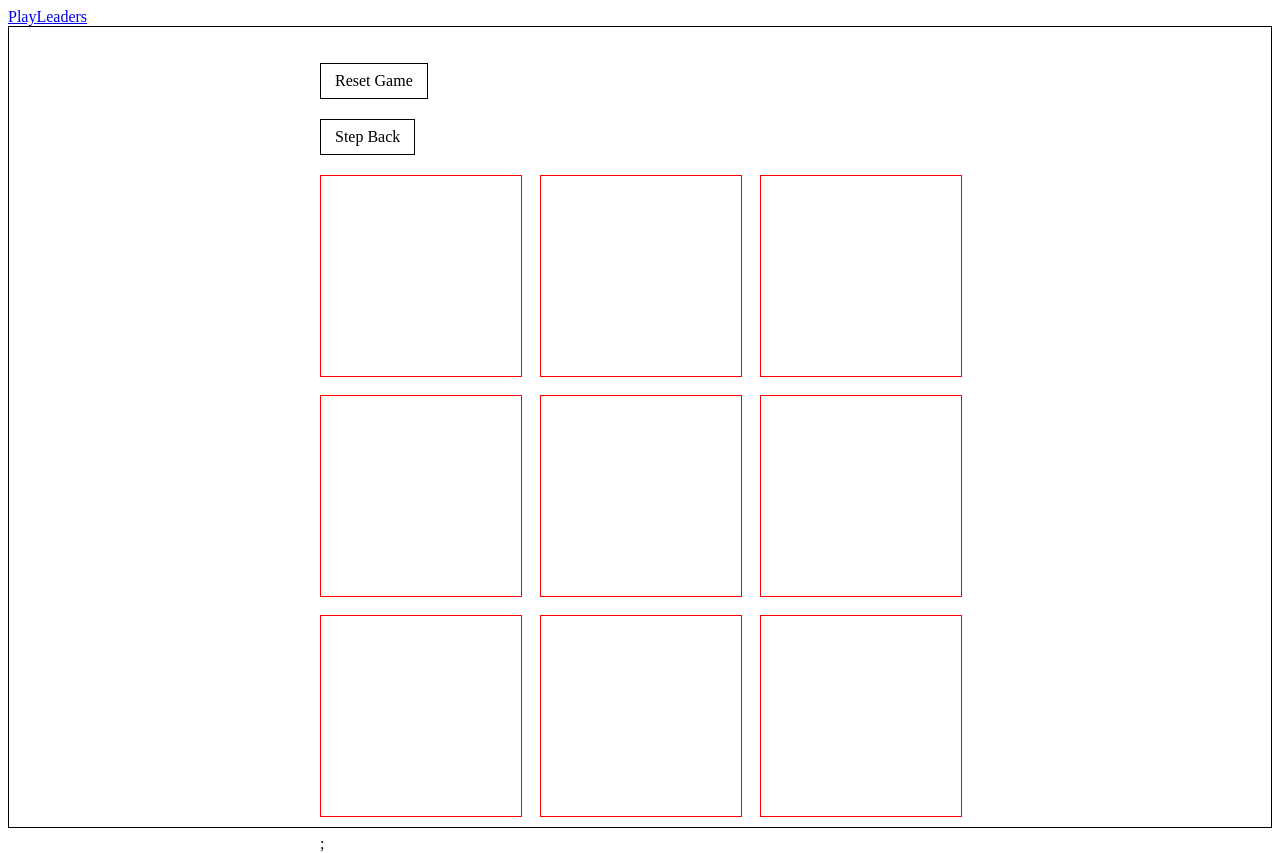
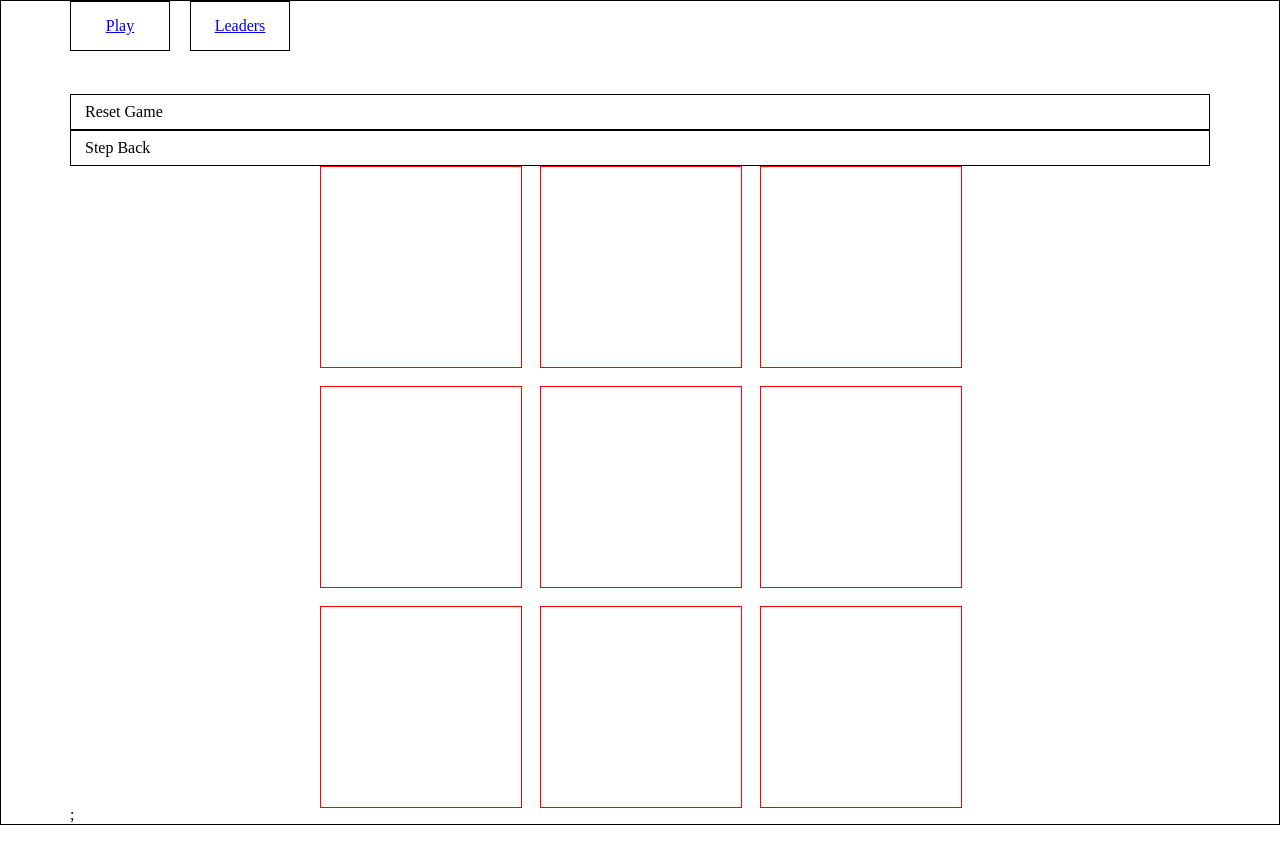
Before and after one commit to fayzzzm/game.js, a React app: page / in a window 1280 px wide. After the commit the page ends 825 px from the top, so only its background shows below. Built offline with nearby package versions, Linux system fonts and the light colour scheme.

Commit message:
Fixed header style

```diff
--- a/src/components/Header/index.tsx
+++ b/src/components/Header/index.tsx
@@ -1,11 +1,19 @@
 import * as React from 'react';
 import { Link } from 'react-router-dom';
 
+import './styles.scss';
+
 export const Header: React.FC = () => {
     return (
-        <header>
-            <Link to="/">Play</Link>
-            <Link to="/leaders">Leaders</Link>
-        </header>
+        <div className="wrapper">
+            <header>
+                <Link className="link" to="/">
+                    Play
+                </Link>
+                <Link className="link" to="/leaders">
+                    Leaders
+                </Link>
+            </header>
+        </div>
     );
 };
--- a/src/components/Header/styles.scss
+++ b/src/components/Header/styles.scss
@@ -0,0 +1,12 @@
+header {
+    height: 50px;
+    display: grid;
+    grid-template-columns: repeat(auto-fill, 100px);
+    grid-column-gap: 20px;
+
+    & > .link {
+        display: grid;
+        place-content: center;
+        border: 1px solid #000;
+    }
+}
--- a/src/index.tsx
+++ b/src/index.tsx
@@ -1,8 +1,10 @@
 import * as React from 'react';
+import * as models from 'client/models';
 import { render } from 'react-dom';
 import { RouteApp } from 'client/router';
-import * as models from 'client/models';
 import { Provider } from 'mobx-react';
+
+import 'client/styles.scss';
 
 render(
     <Provider {...models}>
--- a/src/router.tsx
+++ b/src/router.tsx
@@ -8,7 +8,11 @@ import { HashRouter as Router, Route, Switch } from 'react-router-dom';
 
 export const RouteApp: React.FC = () => {
     useEffect(() => {
-        localStorage.setItem('leaders', '[]');
+        const leaders = localStorage.getItem('leaders');
+
+        if (!leaders) {
+            localStorage.setItem('leaders', '[]');
+        }
     }, []);
 
     return (
--- a/src/scenes/App/App.ts
+++ b/src/scenes/App/App.ts
@@ -4,7 +4,7 @@ import { observer, inject } from 'mobx-react';
 import { AppView } from './AppView';
 import { gameDataModel } from 'client/models';
 
-export const App: React.FC<any> = inject('gameDataModel')(
+export const App: React.FC = inject('gameDataModel')(
     observer((props) => {
         const {
             field,
--- a/src/scenes/App/style.scss
+++ b/src/scenes/App/style.scss
@@ -1,12 +1,3 @@
-.wrapper {
-    height: 100vh;
-    display: grid;
-    place-content: center;
-    justify-items: start;
-    grid-gap: 20px;
-    border: 1px solid #000;
-}
-
 .container {
     position: relative;
     display: grid;
--- a/src/scenes/List/ListView.tsx
+++ b/src/scenes/List/ListView.tsx
@@ -1,5 +1,6 @@
 /* eslint-disable react/prop-types */
 import * as React from 'react';
+import './styles.scss';
 
 interface IListView {
     list: string[];
@@ -8,9 +9,13 @@ interface IListView {
 export const ListView: React.FC<IListView> = (props) => {
     const { list } = props;
     return (
-        <div className="classname">
+        <div className="wrapper">
             {...list.map((node, idx) => (
-                <span key={Math.random() ** idx * 10}>{node}</span>
+                <span className="winner" key={Math.random() ** idx * 10}>
+                    <strong>
+                        {node} won at {idx + 1} turn
+                    </strong>
+                </span>
             ))}
         </div>
     );
--- /dev/null
+++ b/src/scenes/List/styles.scss
@@ -0,0 +1,10 @@
+.winner {
+    border: 1px solid red;
+    background-color: gray;
+    color: red;
+
+    &:nth-child(odd) {
+        background-color: gainsboro;
+        color: #000;
+    }
+}
--- a/src/styles.scss
+++ b/src/styles.scss
@@ -3,3 +3,10 @@ body {
     padding: 0;
     border: 1px solid #000;
 }
+
+.wrapper {
+    // height: 100vh;
+    display: grid;
+    width: 1140px;
+    margin: 0 auto;
+}
```
Also changed, not shown: src/scenes/List/style.scss (deleted).
